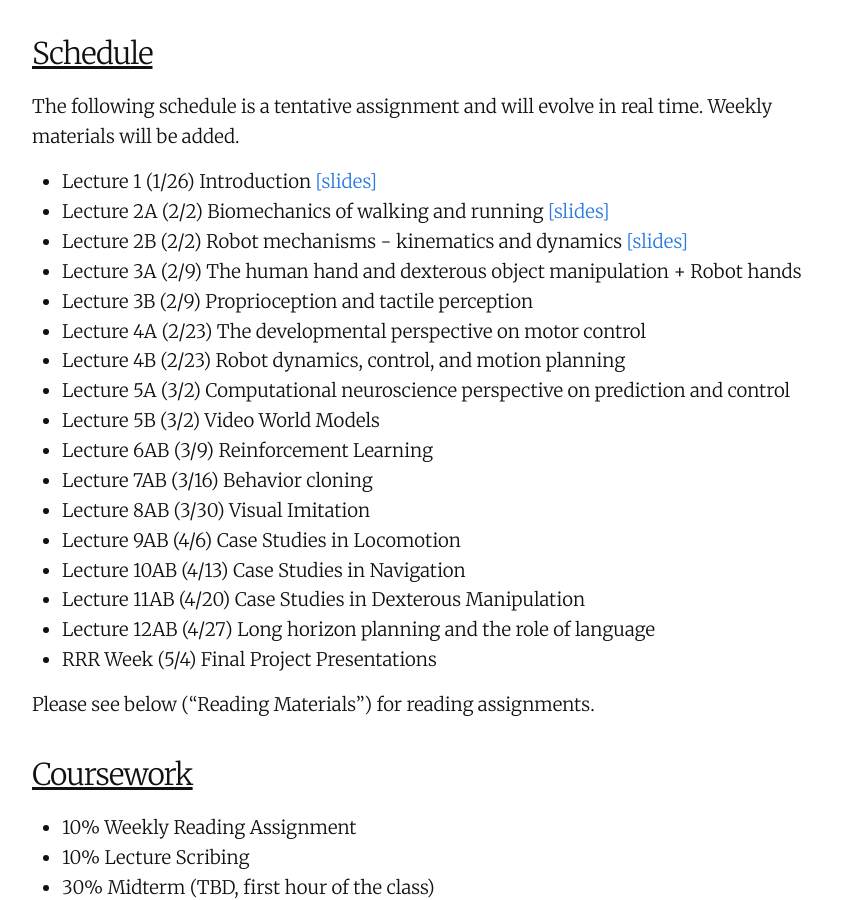
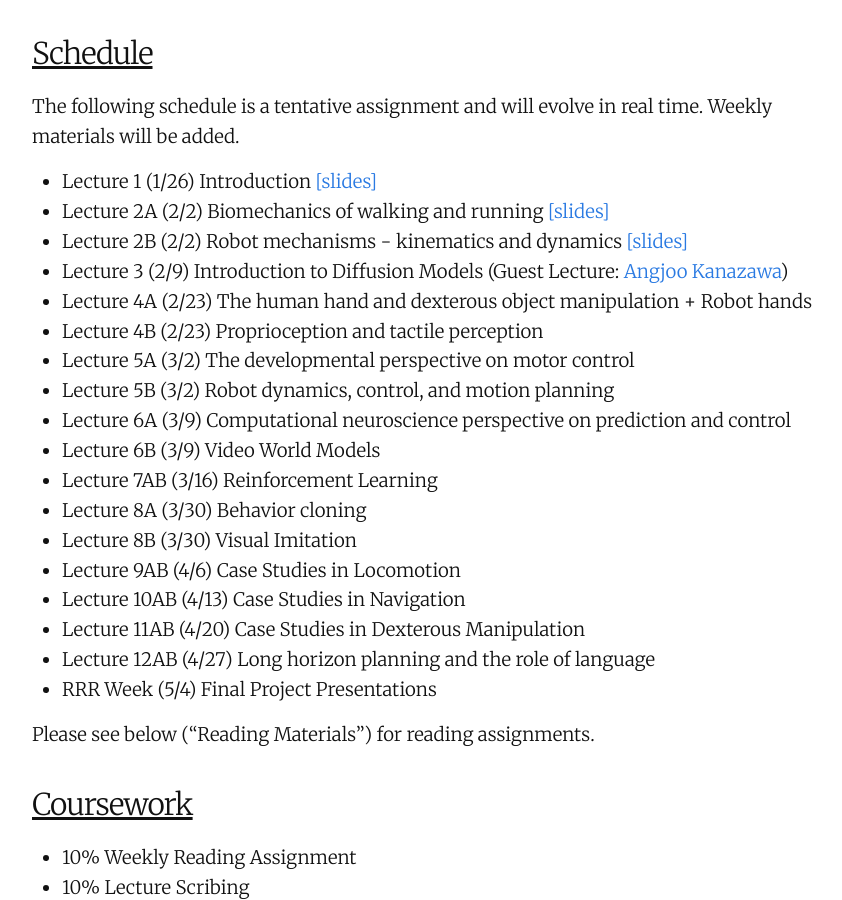
Before and after one commit to robots-that-learn/robots-that-learn.github.io, a Jekyll site: the page built from index.md, in a window 1280 px wide and 900 px high, scrolled down 1186 px. Shown: the whole window, without its empty margins (208-1050 px from the left). Built offline with Jekyll 4.4.1, drawn with Linux system fonts in a browser that asks for light colours; our own code applies the rules of GitHub Pages for plain Markdown files.

Commit message:
Update lecture topics and add guest lecture details

```diff
--- a/index.md
+++ b/index.md
@@ -44,15 +44,16 @@ The following schedule is a tentative assignment and will evolve in real time. W
 * Lecture 1 (1/26) Introduction [[slides]](https://drive.google.com/drive/folders/1kOSrAYfnnHocNXC7KQtwE2ftnR5ABGA7?usp=sharing)
 * Lecture 2A (2/2) Biomechanics of walking and running [[slides]](https://drive.google.com/file/d/17JA6jxcblXgU6t05C9Y_N92_OE1x_PTx/view?usp=sharing)
 * Lecture 2B (2/2) Robot mechanisms - kinematics and dynamics [[slides]](https://drive.google.com/file/d/1qHlJCWIBN12GBn47gEtQaxWL9veM7IIZ/view?usp=sharing)
-* Lecture 3A (2/9) The human hand and dexterous object manipulation + Robot hands
-* Lecture 3B (2/9) Proprioception and tactile perception
-* Lecture 4A (2/23) The developmental perspective on motor control
-* Lecture 4B (2/23) Robot dynamics, control, and motion planning
-* Lecture 5A (3/2) Computational neuroscience perspective on prediction and control
-* Lecture 5B (3/2) Video World Models
-* Lecture 6AB (3/9) Reinforcement Learning
-* Lecture 7AB (3/16) Behavior cloning
-* Lecture 8AB (3/30) Visual Imitation
+* Lecture 3 (2/9) Introduction to Diffusion Models (Guest Lecture: [Angjoo Kanazawa](https://people.eecs.berkeley.edu/~kanazawa/))
+* Lecture 4A (2/23) The human hand and dexterous object manipulation + Robot hands
+* Lecture 4B (2/23) Proprioception and tactile perception
+* Lecture 5A (3/2) The developmental perspective on motor control
+* Lecture 5B (3/2) Robot dynamics, control, and motion planning
+* Lecture 6A (3/9) Computational neuroscience perspective on prediction and control
+* Lecture 6B (3/9) Video World Models
+* Lecture 7AB (3/16) Reinforcement Learning
+* Lecture 8A (3/30) Behavior cloning
+* Lecture 8B (3/30) Visual Imitation
 * Lecture 9AB (4/6) Case Studies in Locomotion
 * Lecture 10AB (4/13) Case Studies in Navigation
 * Lecture 11AB (4/20) Case Studies in Dexterous Manipulation
```
